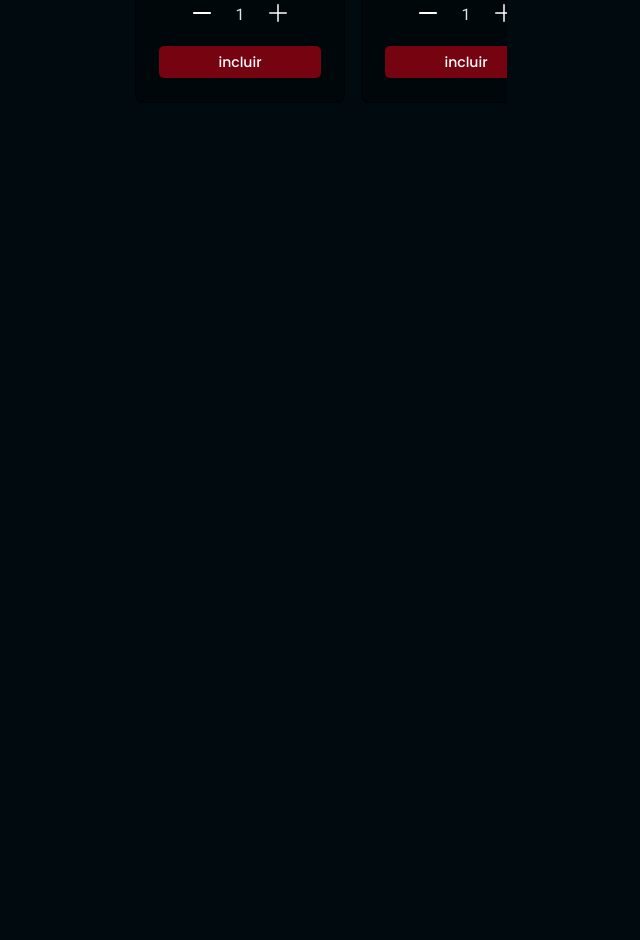
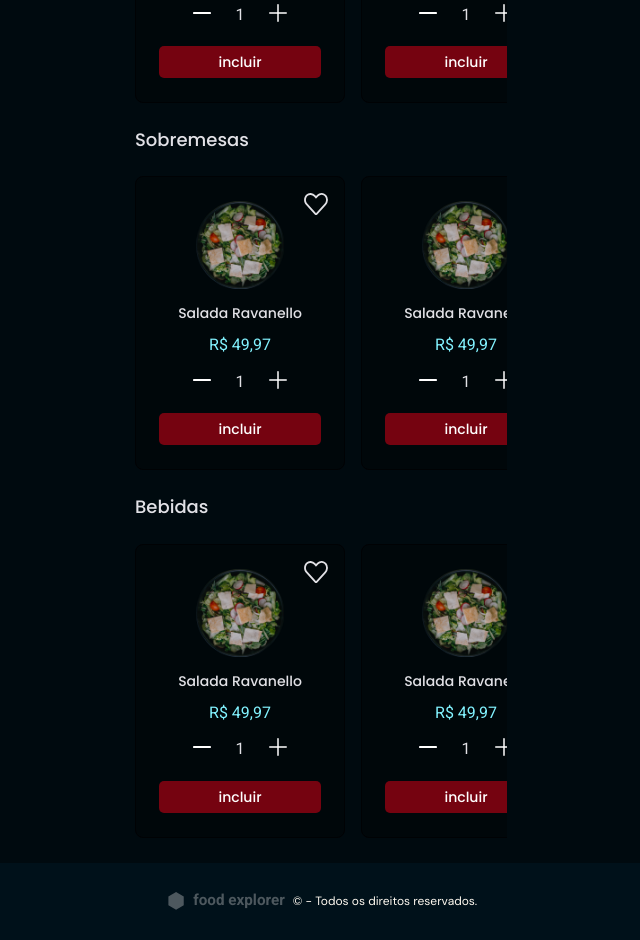
Before and after one commit to ygorbontia/Front-FoodExplorer, a React (Vite) app: page / in a window 1280 px wide. Shown: the part 580-1520 px from the top of the page, without its empty margins (319-959 px from the left). Before the commit the page ends 800 px from the top, so only its background shows below. Built offline with nearby package versions, Linux system fonts and the light colour scheme.

Commit message:
update Header page

```diff
--- a/src/pages/Home/index.jsx
+++ b/src/pages/Home/index.jsx
@@ -5,6 +5,7 @@ import macarrons from '../../assets/macarrons.png';
 import { Header } from '../../components/Header';
 import { DishCategories } from '../../components/DishCategories';
 import { DishCard } from '../../components/DishCard';
+import { Footer } from '../../components/Footer';
 
 export function Home() {
   return (
@@ -27,7 +28,21 @@ export function Home() {
           <DishCard />
           <DishCard />
         </DishCategories>
+
+        <DishCategories title="Sobremesas">
+          <DishCard />
+          <DishCard />
+          <DishCard />
+        </DishCategories>
+
+        <DishCategories title="Bebidas">
+          <DishCard />
+          <DishCard />
+          <DishCard />
+        </DishCategories>
       </main>
+
+      <Footer />
     </HomeSC>
   )
 }
--- a/src/pages/Home/style.js
+++ b/src/pages/Home/style.js
@@ -3,6 +3,14 @@ import styled from 'styled-components';
 export const HomeSC = styled.div`
   width: 100%;
   min-height: 100vh;
+
+  main {
+    margin-bottom: 2.5rem;
+
+    display: flex;
+    flex-direction: column;
+    gap: 2.4rem;
+  }
 `;
 
 export const BannerSC = styled.div`
```
